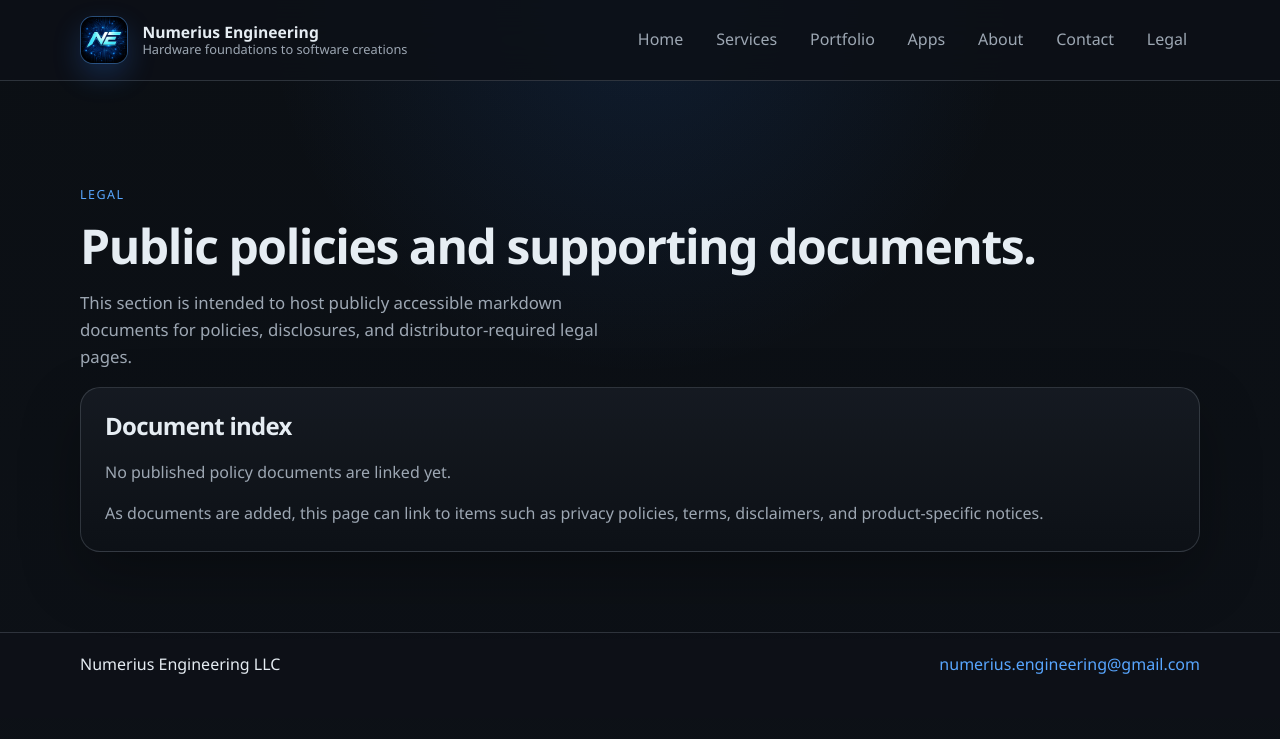
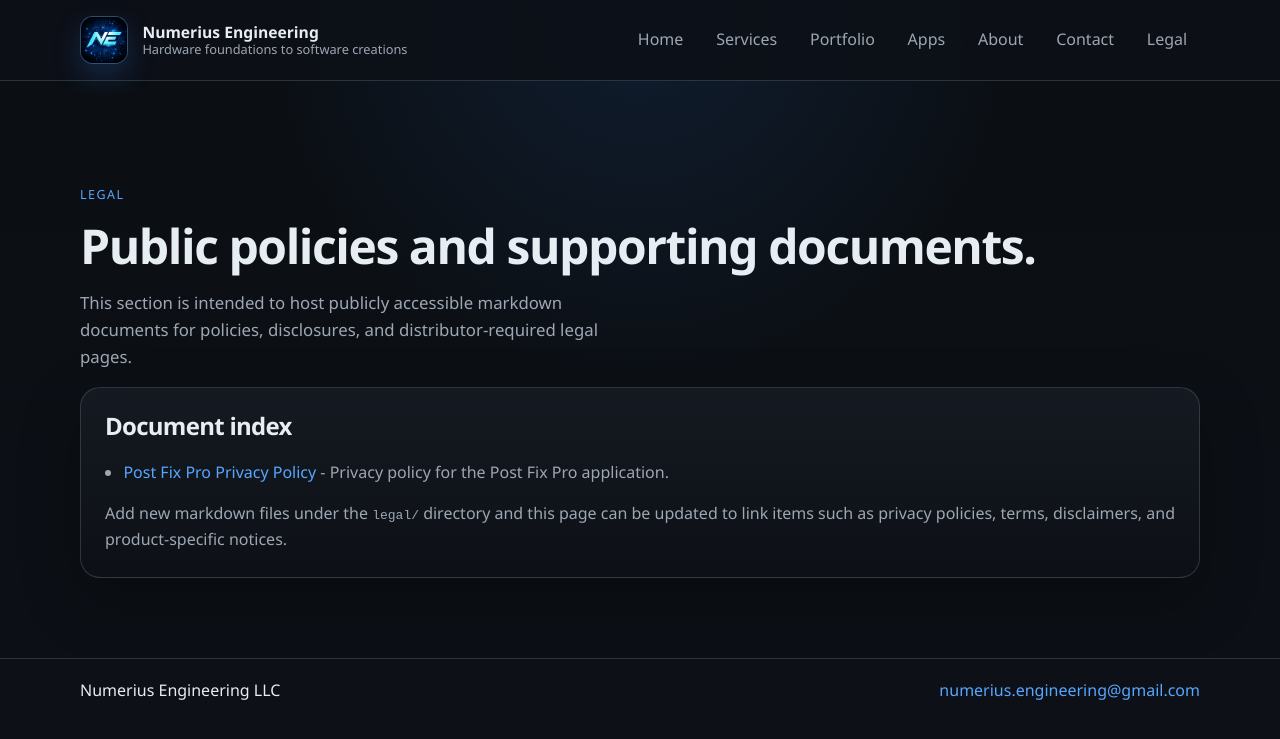
Before and after one commit to numerius-engineering/web, a Jekyll site: the page built from legal.md, in a window 1280 px wide. Shown: the top 739 px of the page. Built offline with Jekyll 4.4.1, drawn with Linux system fonts in a browser that asks for light colours.

Commit message:
Add legal document hosting structure

```diff
--- a/legal.md
+++ b/legal.md
@@ -11,6 +11,8 @@ description: Public legal documents, policies, and disclaimers for Numerius Engi
 
 <section class="legal-list">
   <h2>Document index</h2>
-  <p>No published policy documents are linked yet.</p>
-  <p>As documents are added, this page can link to items such as privacy policies, terms, disclaimers, and product-specific notices.</p>
+  <ul>
+    <li><a href="{{ '/legal/post-fix-pro-privacy-policy/' | relative_url }}">Post Fix Pro Privacy Policy</a> - Privacy policy for the Post Fix Pro application.</li>
+  </ul>
+  <p>Add new markdown files under the <code>legal/</code> directory and this page can be updated to link items such as privacy policies, terms, disclaimers, and product-specific notices.</p>
 </section>
```
Also changed, not shown: legal/Post_Fix_Pro_privacy_policy.md (added, +53 -0 lines), 1 other file.
